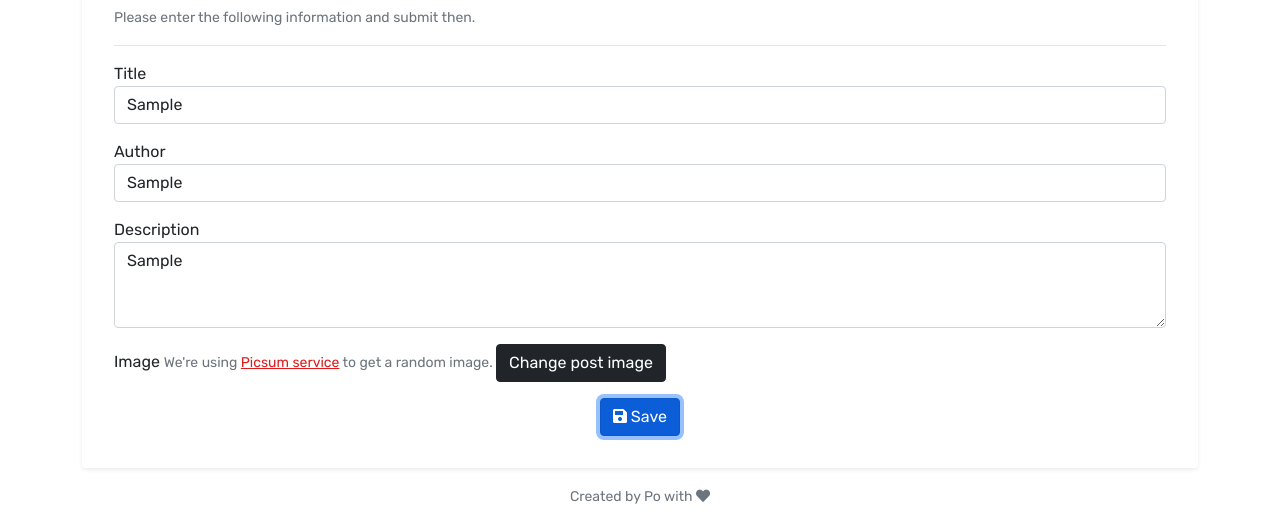
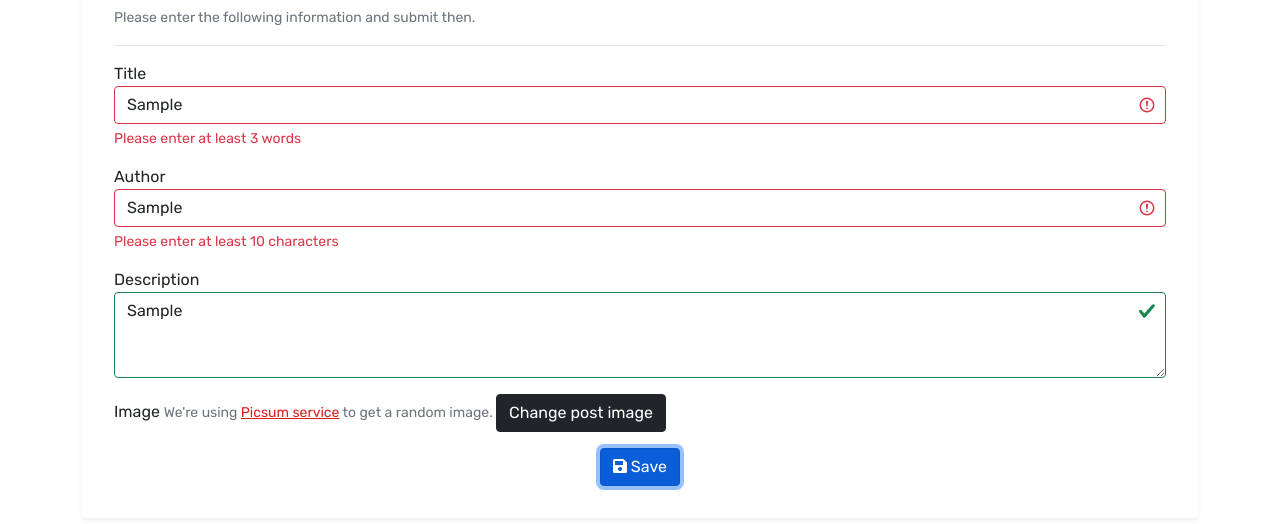
Before and after one commit to nguyenhoa2000/js-post-ui, a website built with Vite: page add-edit-post.html in a window 1280 px wide. Both pictures are taken after typing "Sample", "Sample", "Sample" into the empty fields and a click on the button "Save". Shown: the part 391-915 px from the top of the page. Built offline with nearby package versions, Linux system fonts and the light colour scheme.

Commit message:
handle validate form with yup

```diff
--- a/add-edit-post.html
+++ b/add-edit-post.html
@@ -72,7 +72,7 @@
               </p>
             </div>
 
-            <form id="postForm" class="post-form">
+            <form id="postForm" class="post-form" novalidate>
               <div class="form-group mb-3">
                 <label for="postTitle">Title</label>
                 <input
@@ -80,6 +80,7 @@
                   class="form-control"
                   name="title"
                   placeholder="Eg: Learning JS is fun"
+                  required
                 />
                 <div class="invalid-feedback">
                   Ooops! Please write a nice title for your post &gt;.&lt;
@@ -93,6 +94,7 @@
                   class="form-control"
                   name="author"
                   placeholder="Eg: Paul Nguyen"
+                  required
                 />
                 <div class="invalid-feedback">Please enter author of this post!</div>
               </div>
--- a/js/utils/post-form.js
+++ b/js/utils/post-form.js
@@ -1,4 +1,28 @@
-import { setFieldValue, setBackgroudImg } from './common'
+import { setFieldValue, setBackgroudImg, setTextContent } from './common'
+import * as yup from 'yup'
+
+const getPostSchema = () => {
+  return yup.object().shape({
+    title: yup
+      .string()
+      .required('please enter title')
+      .test(
+        '',
+        'Please enter at least 3 words',
+        (value) => value.split(' ').filter((item) => item.length > 3).length > 2
+      ),
+    author: yup
+      .string()
+      .required('please enter author')
+      .test(
+        '',
+        'Please enter at least 10 characters',
+        (value) =>
+          value.split(' ').reduce((accumulator, item) => accumulator + item, '').length > 10
+      ),
+    description: yup.string(),
+  })
+}
 
 const setFormValue = (form, formValue) => {
   setFieldValue(form, '[name="title"]', formValue?.title)
@@ -23,6 +47,36 @@ const getFormValues = (form) => {
   return formValues
 }
 
+const setFieldError = (form, name, error) => {
+  const element = form.querySelector(`[name="${name}"]`)
+  if (element) {
+    element.setCustomValidity(error)
+    setTextContent(element.parentElement, '.invalid-feedback', error)
+  }
+}
+
+const validatePostForm = async (form, formValues) => {
+  try {
+    ;['title', 'author'].forEach((name) => setFieldError(form, name, ''))
+    const schema = getPostSchema()
+    await schema.validate(formValues, { abortEarly: false })
+  } catch (error) {
+    console.log(error.inner)
+
+    const errorLog = {}
+    for (const validationError of error.inner) {
+      const name = validationError.path
+      if (errorLog[name]) continue
+      setFieldError(form, name, validationError.message)
+      errorLog[name] = true
+    }
+  }
+
+  const ivalid = form.checkValidity()
+  if (!ivalid) form.classList.add('was-validated')
+  return ivalid
+}
+
 export const initPostForm = ({ formId, defaultValue, onSubmit }) => {
   const form = document.getElementById(formId)
   setFormValue(form, defaultValue)
@@ -31,5 +85,7 @@ export const initPostForm = ({ formId, defaultValue, onSubmit }) => {
     e.preventDefault()
     const formValues = getFormValues(form)
     console.log(formValues)
+
+    if (!validatePostForm(form, formValues)) return
   })
 }
```
